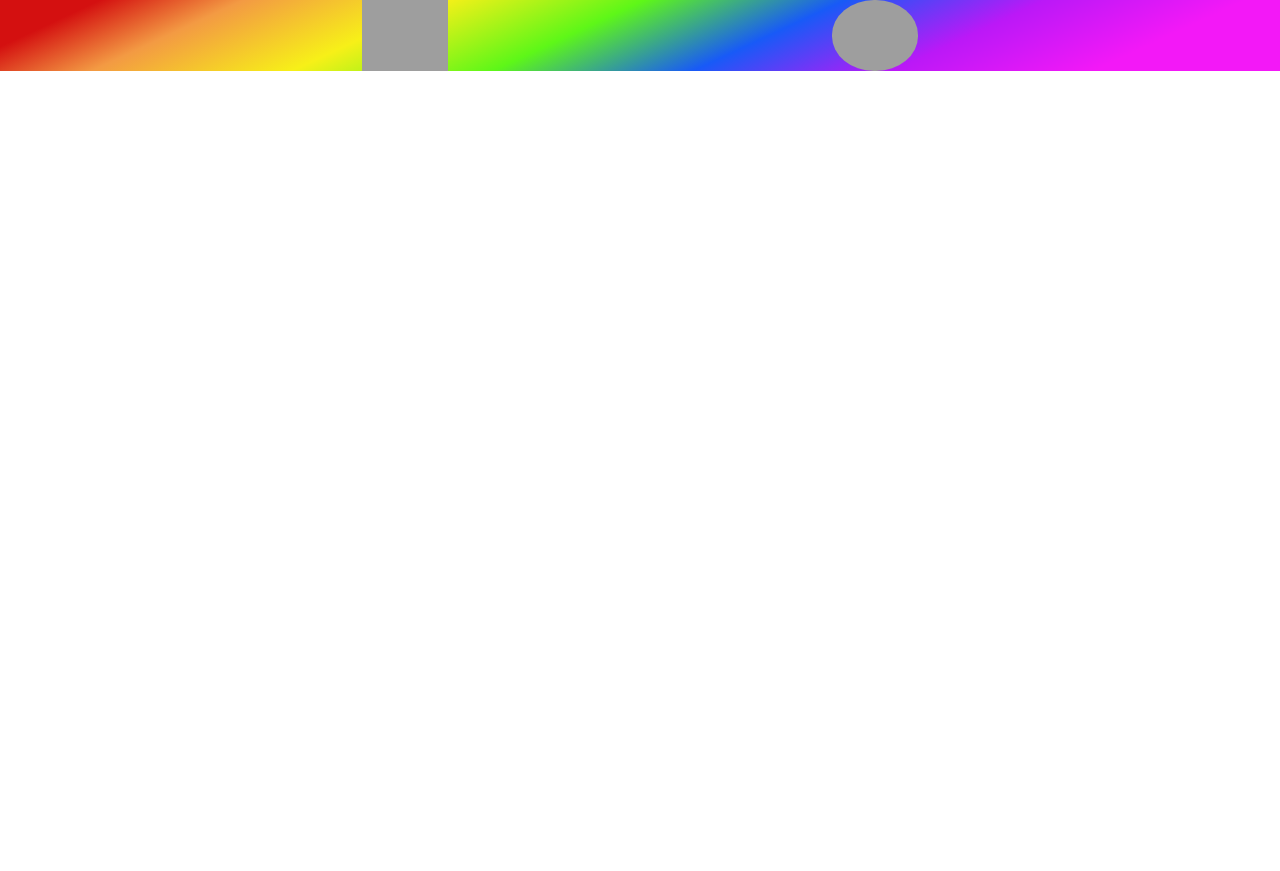
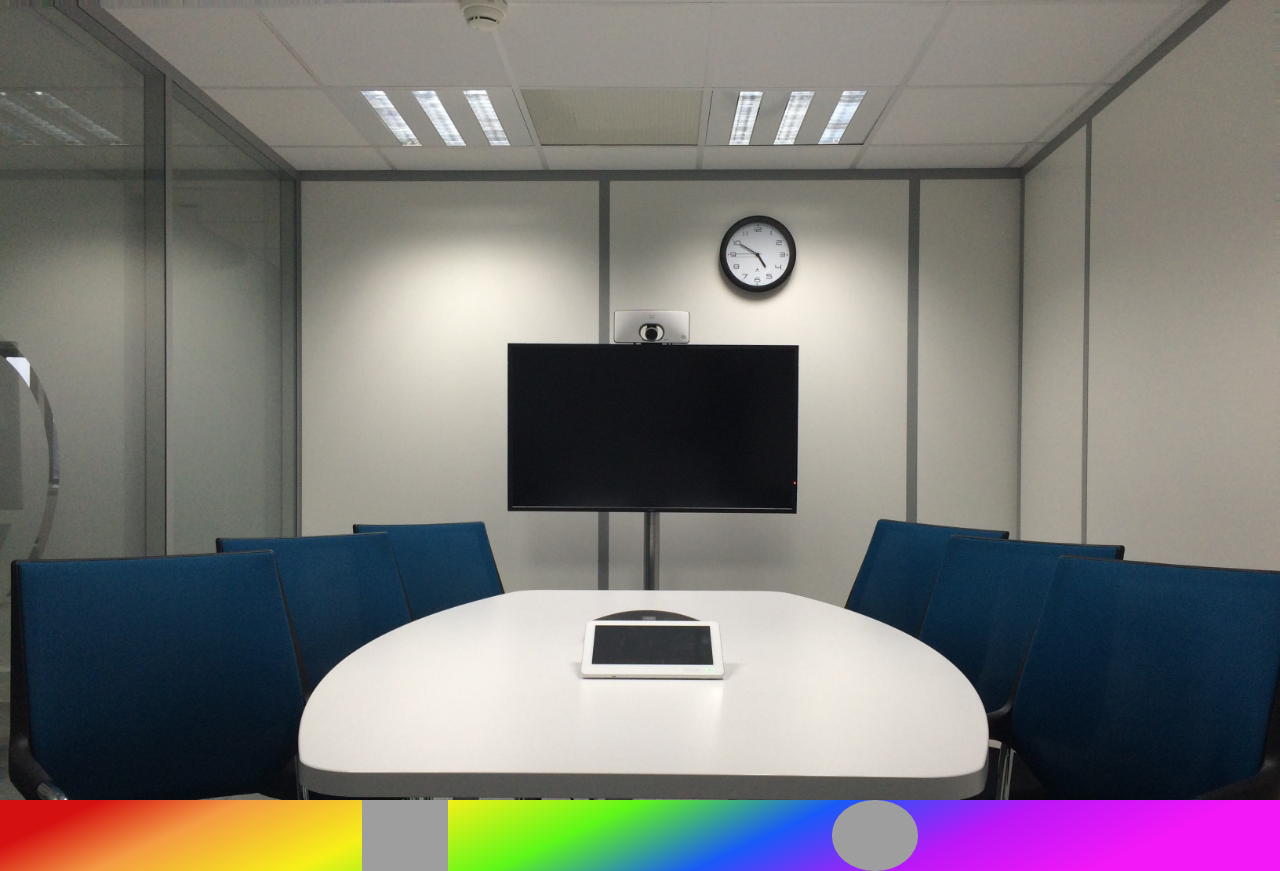
Before and after one commit to joris-landaret/reservation-salles, a PHP site: page /index.php in a window 1280 px wide. Shown: the part 57-928 px from the top of the page. Before the commit the page ends 128 px from the top, so only its background shows below. Run offline with PHP 8.4, Linux system fonts and the light colour scheme; grey boxes are pictures that could not be loaded.

Commit message:
ajout d'une image en fond pour toutes les pages

```diff
--- a/css/header.css
+++ b/css/header.css
@@ -1,5 +1,12 @@
 *{
     margin: 0;
+}
+main{
+    height: 100vh;
+    background-image: url("../img/meeting-room-1806702.jpg");
+    background-repeat: no-repeat;
+    background-size: cover;
+    /* background-attachment: fixed; */
 }
 header img{
     width: 62px;
```
Also changed, not shown: img/meeting-room-1806702.jpg (added), img/meeting-room-g.jpg (added), img/meeting-room-gb.jpg (added).
